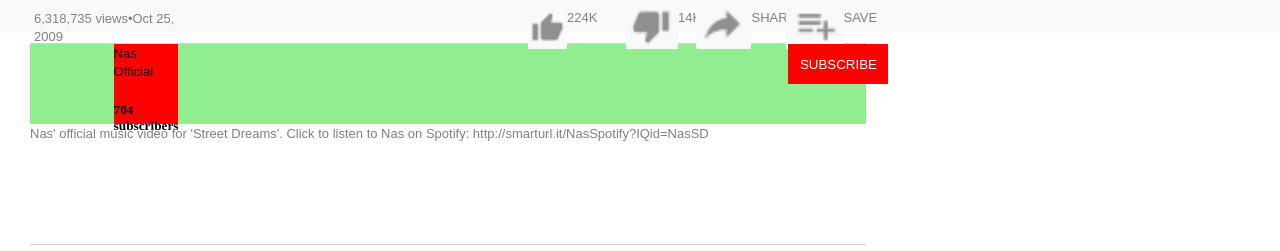
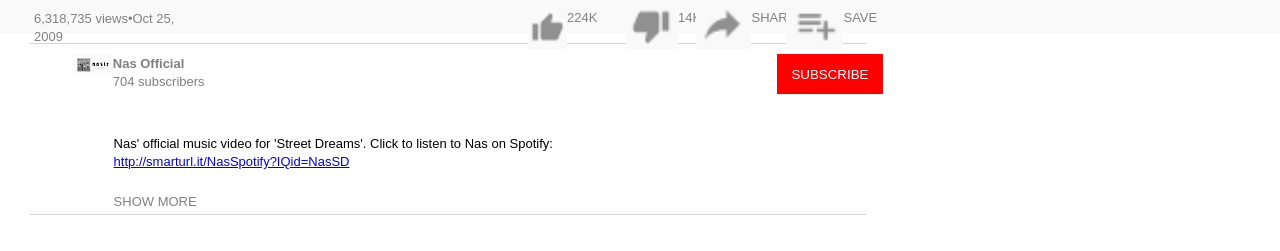
Before and after one commit to OdongAlican/Embedding-images-and-videos, a website: page index.html in a window 1280 px wide. Shown: the part 642-893 px from the top of the page. Drawn offline with Linux system fonts and the light colour scheme.

Commit message:
modified the images folder, added the subscribe section and their respective css

```diff
--- a/css/styles.css
+++ b/css/styles.css
@@ -187,24 +187,41 @@ label {
   display: flex;
   height: 80px;
   width: 100%;
-  background-color: lightgreen;
-}
-.upper .label {
-  margin-left: 10%;
-  background-color: red;
-  width: 200px;
 }
 
-.upper label {
+.lower,
+.showMore {
+  width: 80%;
+  height: 60px;
+  margin-left: 10%;
+}
+
+.showMore {
+  font-size: small;
+  font-family: Arial, Helvetica, sans-serif;
+  color: gray;
+}
+
+.lower label {
   color: black;
+  font-family: Arial, Helvetica, sans-serif;
 }
+
+.upper .label {
+  width: 40%;
+}
+
+.albumLogo {
+  margin-left: 5%;
+}
+
 button {
   background-color: red;
   border: none;
   color: white;
-  width: 100px;
+  width: 25%;
   height: 40px;
-  margin-left: 610px;
+  margin-left: 335px;
 }
 .topRightSection {
   width: 29%;
@@ -215,7 +232,8 @@ button {
 
 .descriptionSection {
   margin-top: -50px;
-  height: 200px;
+  height: 160px;
   border-bottom: 1px solid lightgray;
   border-top: 1px solid lightgray;
+  padding-top: 10px;
 }
--- a/index.html
+++ b/index.html
@@ -80,9 +80,14 @@
         </section>
         <section class="descriptionSection">
           <div class="upper">
+            <div class="albumLogo">
+              <img src="images/Album_Logo.PNG" alt="Album Logo" />
+            </div>
             <div class="label">
-              <label> Nas Official </label>
-              <h5>704 subscribers</h5>
+              <label>
+                <b>Nas Official</b> <br />
+                704 subscribers</label
+              >
             </div>
             <div class="buttonSection">
               <button>SUBSCRIBE</button>
@@ -91,8 +96,12 @@
           <div class="lower">
             <label>
               Nas' official music video for 'Street Dreams'. Click to listen to
-              Nas on Spotify: http://smarturl.it/NasSpotify?IQid=NasSD
+              Nas on Spotify: <br />
+              <a href="#">http://smarturl.it/NasSpotify?IQid=NasSD</a>
             </label>
+          </div>
+          <div class="showMore">
+            <p>SHOW MORE</p>
           </div>
         </section>
       </div>
```
Also changed, not shown: images/Album_Logo.PNG (added).
